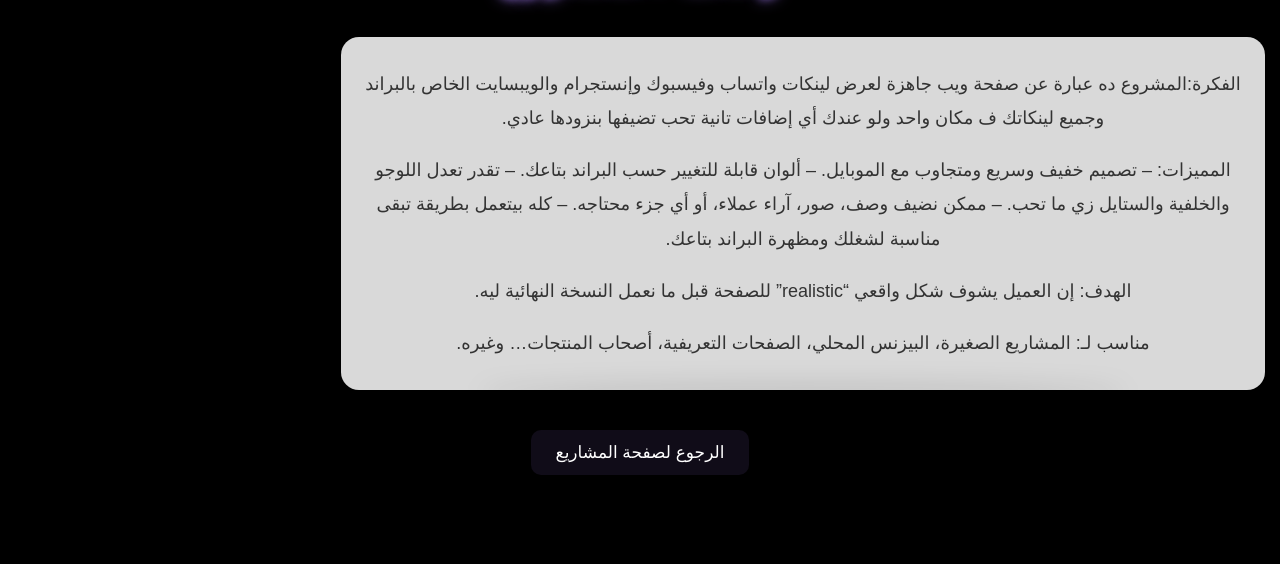
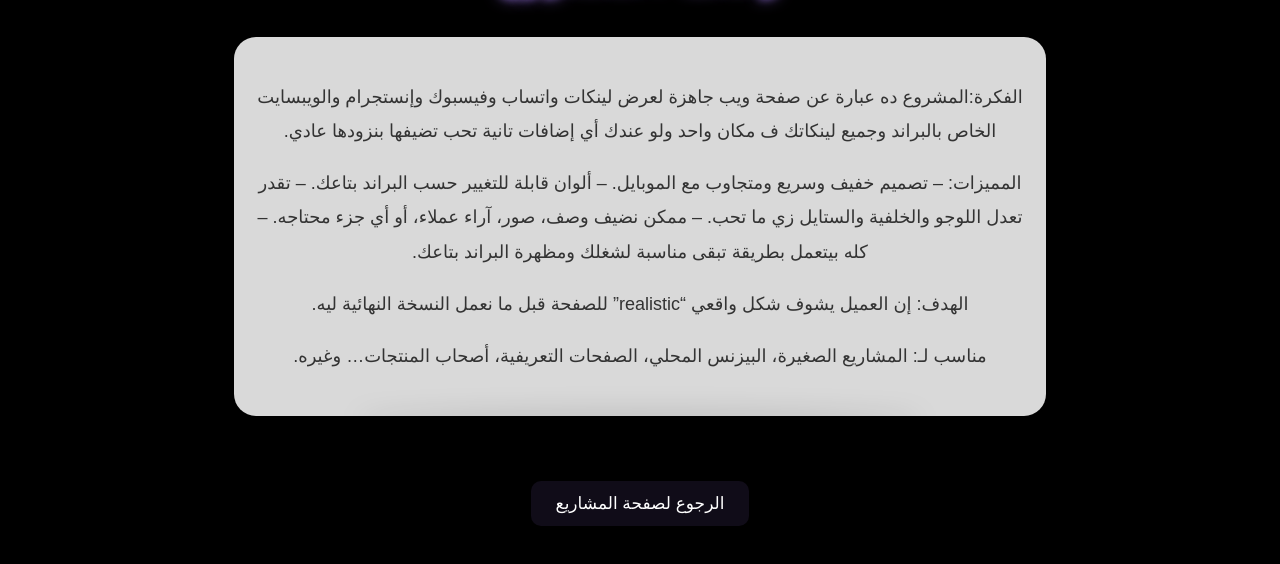
Before and after one commit to ase0099876-ship-it/description, a plain HTML site: page index.html in a window 1280 px wide. Shown: the part 76-640 px from the top of the page. Drawn offline with Linux system fonts and the light colour scheme.

Commit message:
Update index.html
جديد

```diff
--- a/index.html
+++ b/index.html
@@ -11,25 +11,21 @@
     margin: 0;
     padding: 0;
     font-family: "Cairo", sans-serif;
-
     background-color: black;
 }
 
+
 .container {
     max-width: 900px;
-            margin: 40px 15px;
+    width: 90%;
+    margin: 40px auto;
     background: rgba(255, 255, 255, 0.85);
-            padding: 12px;
+    padding: 20px 18px;
     border-radius: 18px;
     backdrop-filter: blur(10px);
     box-shadow: 0 10px 30px rgba(0, 0, 0, 0.15);
     position: relative;
-        }
-
-        .container {
     text-align: center;
-            font-size: 28px;
-            margin-bottom: 15px;
 }
 
 .container p {
@@ -39,7 +35,7 @@
     text-align: center;
 }
 
-        /* ظل احترافي تحت البوكس */
+
 .container::before {
     content: "";
     position: absolute;
@@ -53,7 +49,17 @@
     border-radius: 50%;
 }
 
-        /* زر العودة */
+
+.container_1 {
+    text-align: center;
+    font-size: 20px;
+    color: #fff;
+    letter-spacing: 3px;
+    text-shadow: 0 0 8px #9370db, 0 0 15px #9370db;
+    margin-top: 20px;
+}
+
+
 .back-btn {
     display: inline-block;
     margin: 25px auto 0;
@@ -74,14 +80,23 @@
     text-align: center;
 }
 
-        .container_1 {
-            text-align: center;
-            font-size: 20px;
-            color: #fff;
-            letter-spacing: 3px;
-            text-shadow: 0 0 8px #9370db, 0 0 15px #9370db;
-            margin-top: 20px;
+
+@media (min-width: 992px) {
+    .container {
+        width: 60%;
+        padding: 25px 22px;
+        border-radius: 22px;
     }
+}
+
+
+@media (min-width: 768px) and (max-width: 991px) {
+    .container {
+        width: 75%;
+        padding: 22px;
+    }
+}
+
     </style>
 </head>
 
```
Lines whose indentation alone changed are shown as unchanged.
